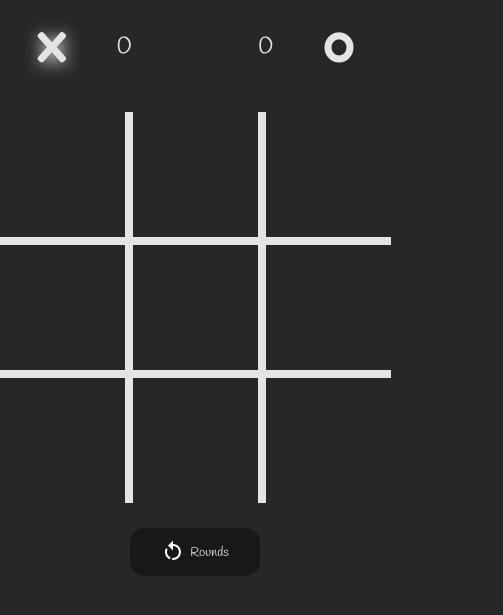
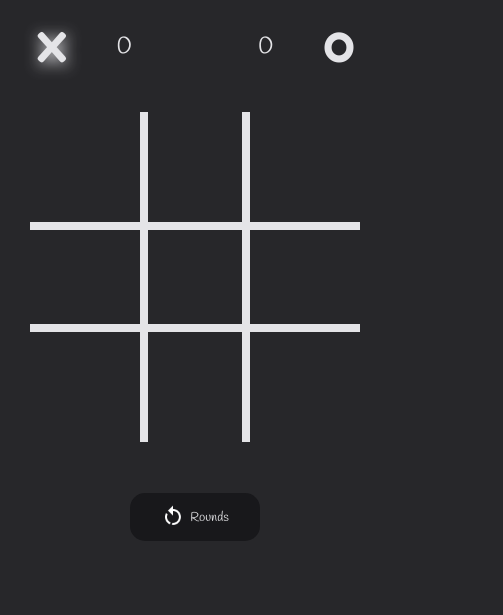
Before and after one commit to gabe563/tic-tac-toe, a plain HTML site: page index.html in a window 390 px wide. Both pictures are taken after a click on the button "Start". Shown: the part 69-684 px from the top of the page, 503 px wide, since content can reach past the window. Drawn offline with Linux system fonts and the light colour scheme.

Commit message:
Fixed some mobile bugs

```diff
--- a/style.css
+++ b/style.css
@@ -421,12 +421,30 @@ img[src*='restart'] {
     }
 
     .game-board {
-        width: 380px;
-        height: 380px;
+        width: 310px;
+        height: 310px;
     }
 
     .restart-btn {
         margin-left: 0;
         margin-top: 500px;
     }
+
+    .game-board {
+        grid-template-columns: repeat(3, 110px);
+        grid-template-rows: repeat(3, 110px);
+    }
+
+    .cell {
+        font-size: 4.8rem;
+    }
+
+    .cell p {
+        min-width: 94px;
+        min-height: 94px;
+    }
+
+    .player1Name, .player2Name {
+        min-width: 64px;
+    }
 }
```
